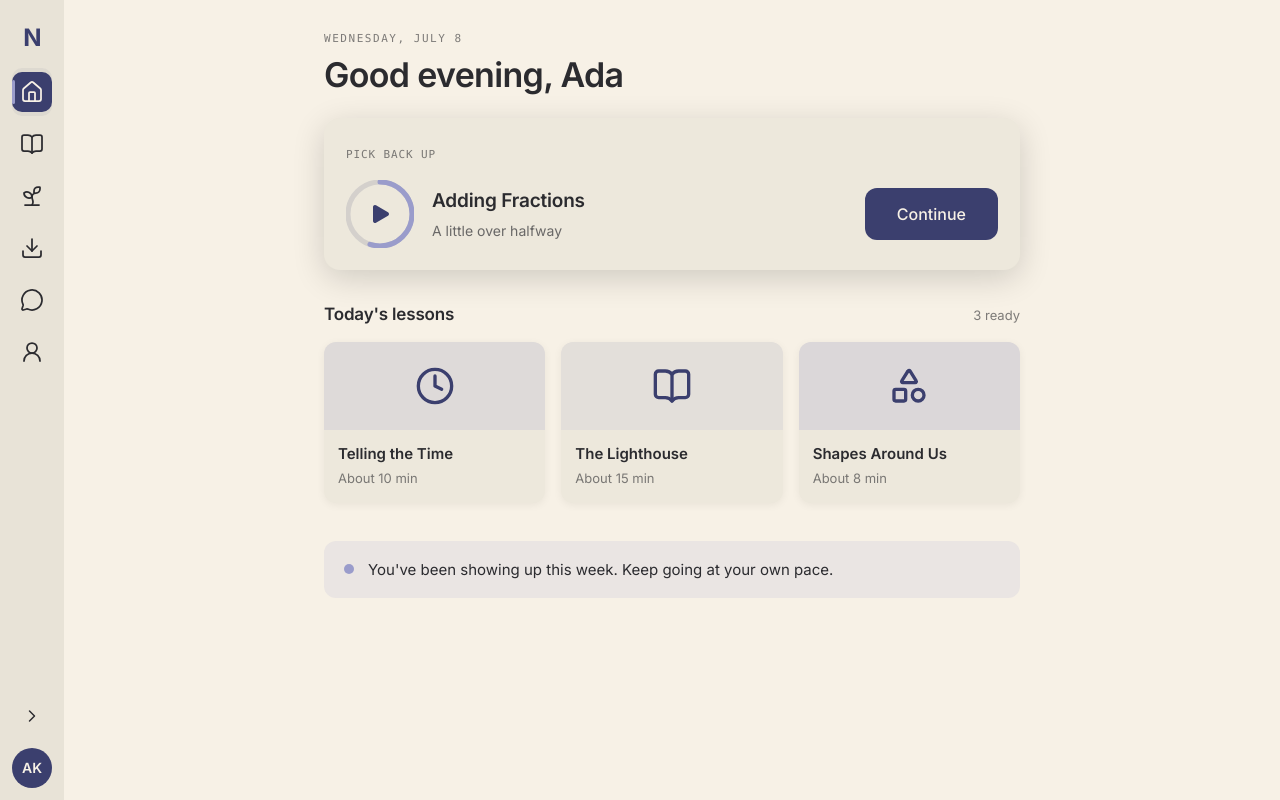
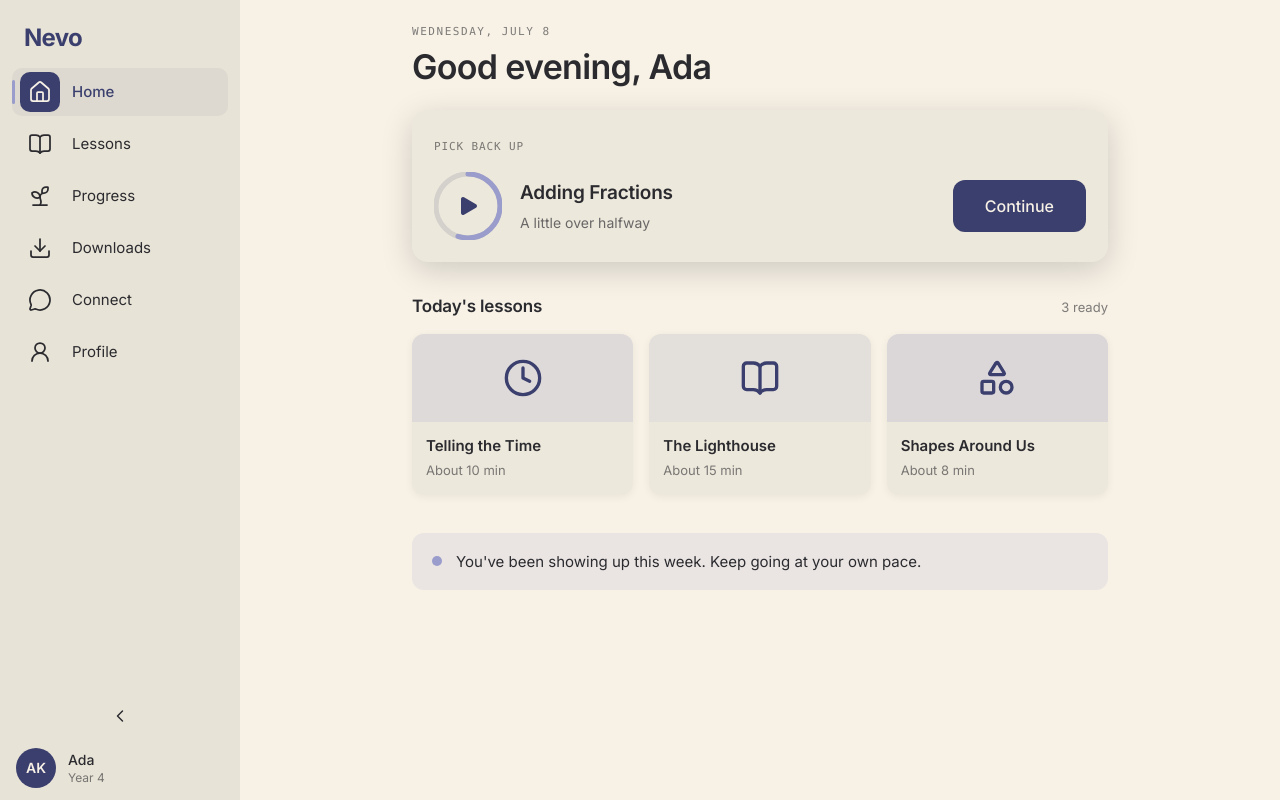
Before and after one commit to teslimsadiqnevo/nevo-frontend-2.0, a Next.js app: page /student/dashboard in a window 1280 px wide. Built offline with nearby package versions, Linux system fonts and the light colour scheme.

Commit message:
fix(student): resolve self-review findings on shell + dashboard

```diff
--- a/src/components/shared/Sidebar.tsx
+++ b/src/components/shared/Sidebar.tsx
@@ -23,15 +23,23 @@ export function Sidebar({
   activeHref,
   user,
   defaultCollapsed = false,
+  collapsed: collapsedProp,
+  onToggle,
   className,
 }: {
   items: NavItem[];
   activeHref?: string;
   user?: { name: string; subtitle?: string; initials: string };
   defaultCollapsed?: boolean;
+  /** Controlled collapse. Omit to let the sidebar manage its own state. */
+  collapsed?: boolean;
+  onToggle?: (collapsed: boolean) => void;
   className?: string;
 }) {
-  const [collapsed, setCollapsed] = useState(defaultCollapsed);
+  const [internalCollapsed, setInternalCollapsed] = useState(defaultCollapsed);
+  const collapsed = collapsedProp ?? internalCollapsed;
+  const toggle = () =>
+    onToggle ? onToggle(!collapsed) : setInternalCollapsed((v) => !v);
 
   return (
     <nav
@@ -102,7 +110,7 @@ export function Sidebar({
       <button
         type="button"
         aria-label={collapsed ? "Expand sidebar" : "Collapse sidebar"}
-        onClick={() => setCollapsed((v) => !v)}
+        onClick={toggle}
         className="flex h-10 cursor-pointer items-center justify-center rounded-[10px] text-nevo-near-black transition-colors hover:bg-nevo-near-black/[0.04]"
       >
         <Icon icon={collapsed ? ChevronRight : ChevronLeft} size="dense" />
--- a/src/components/student/Home/HomeDashboard.tsx
+++ b/src/components/student/Home/HomeDashboard.tsx
@@ -1,5 +1,6 @@
 "use client";
 
+import { useEffect, useState } from "react";
 import Link from "next/link";
 import { BookOpen, Clock, Play, Shapes } from "lucide-react";
 import type { LucideIcon } from "lucide-react";
@@ -40,11 +41,36 @@ const ENCOURAGEMENT =
   "You've been showing up this week. Keep going at your own pace.";
 
 /** Time-of-day greeting — no data, just the clock. */
-function greeting(): string {
-  const h = new Date().getHours();
-  if (h < 12) return "Good morning";
-  if (h < 17) return "Good afternoon";
+function greetingFor(hour: number): string {
+  if (hour < 12) return "Good morning";
+  if (hour < 17) return "Good afternoon";
   return "Good evening";
+}
+
+/**
+ * Date + greeting depend on the viewer's local clock, which only the client
+ * knows — computing them during render would mismatch the server HTML on
+ * hydration. Resolve them after mount instead; until then the greeting is a
+ * time-neutral "Hello".
+ */
+function useLocalClock() {
+  const [clock, setClock] = useState<{ date: string; greeting: string } | null>(
+    null,
+  );
+  useEffect(() => {
+    const now = new Date();
+    // Client-only clock read, once on mount — keeps SSR + hydration in agreement.
+    // eslint-disable-next-line react-hooks/set-state-in-effect
+    setClock({
+      date: now.toLocaleDateString(undefined, {
+        weekday: "long",
+        day: "numeric",
+        month: "long",
+      }),
+      greeting: greetingFor(now.getHours()),
+    });
+  }, []);
+  return clock;
 }
 
 /**
@@ -54,23 +80,18 @@ function greeting(): string {
  * aware; a settled empty state when there's nothing queued.
  */
 export function HomeDashboard() {
-  const today = new Date().toLocaleDateString(undefined, {
-    weekday: "long",
-    day: "numeric",
-    month: "long",
-  });
-
+  const clock = useLocalClock();
   const nothingQueued = !CONTINUE && TODAY.length === 0;
 
   return (
     <div className="mx-auto w-full max-w-[720px] px-5 py-2 pb-8 sm:px-8 sm:py-6 lg:max-w-[760px]">
       {/* Greeting */}
       <div className="motion-safe:animate-in motion-safe:fade-in-0 motion-safe:slide-in-from-bottom-2 motion-safe:duration-500">
-        <span className="font-mono text-[11px] tracking-[0.14em] text-nevo-near-black/60 uppercase">
-          {today}
+        <span className="flex h-4 items-center font-mono text-[11px] tracking-[0.14em] text-nevo-near-black/60 uppercase">
+          {clock?.date ?? ""}
         </span>
         <h1 className="mt-2 text-[28px] font-semibold leading-[1.12] tracking-[-0.02em] text-nevo-near-black sm:text-[34px]">
-          {greeting()}, {MOCK_STUDENT.name}
+          {clock?.greeting ?? "Hello"}, {MOCK_STUDENT.name}
         </h1>
       </div>
 
--- a/src/components/student/Lessons/LessonPreviewSheet.tsx
+++ b/src/components/student/Lessons/LessonPreviewSheet.tsx
@@ -46,7 +46,7 @@ export function LessonPreviewSheet({
             {lesson.subject}
           </span>
           <span className="text-sm text-nevo-near-black/60">
-            {lesson.timeEstimate.replace(/^About /, "About ")}
+            {lesson.timeEstimate.replace(/\bmin\b/, "minutes")}
           </span>
         </div>
 
--- a/src/components/student/Lessons/LessonsTab.tsx
+++ b/src/components/student/Lessons/LessonsTab.tsx
@@ -190,23 +190,32 @@ function LessonCard({
 function StatusMark({ status }: { status: LessonStatus }) {
   if (status === "completed") {
     return (
-      <span className="absolute top-3 right-3 flex size-5 items-center justify-center rounded-full bg-nevo-navy">
-        <Check className="size-3 text-nevo-cream" strokeWidth={3} />
+      <span
+        role="img"
+        aria-label="Completed"
+        className="absolute top-3 right-3 flex size-5 items-center justify-center rounded-full bg-nevo-navy"
+      >
+        <Check className="size-3 text-nevo-cream" strokeWidth={3} aria-hidden />
       </span>
     );
   }
   if (status === "in_progress") {
     return (
       <span
+        role="img"
+        aria-label="In progress"
         className="absolute top-3 right-3 size-5 rounded-full border-2 border-nevo-violet"
         style={{
           background: "conic-gradient(#3b3f6e 55%, transparent 0)",
         }}
-        aria-label="In progress"
       />
     );
   }
   return (
-    <span className="absolute top-3 right-3 size-5 rounded-full border-2 border-nevo-near-black/28" />
+    <span
+      role="img"
+      aria-label="Not started"
+      className="absolute top-3 right-3 size-5 rounded-full border-2 border-nevo-near-black/28"
+    />
   );
 }
--- a/src/components/student/Shell/StudentShell.tsx
+++ b/src/components/student/Shell/StudentShell.tsx
@@ -1,6 +1,7 @@
 "use client";
 
 import Image from "next/image";
+import { useEffect, useState } from "react";
 import { usePathname } from "next/navigation";
 import { BottomNav, Sidebar } from "@/components/shared";
 import { MOCK_STUDENT, STUDENT_NAV } from "./studentNav";
@@ -10,9 +11,22 @@ import { MOCK_STUDENT, STUDENT_NAV } from "./studentNav";
  * left `Sidebar` (tablet/desktop) or `BottomNav` (mobile). Full-screen flows —
  * onboarding and the immersive Lesson Player — render bare, with no chrome
  * ("no in-lesson sidebar").
+ *
+ * The shell is a fixed-height viewport frame: the sidebar/nav stay put while only
+ * the content region scrolls.
  */
 export function StudentShell({ children }: { children: React.ReactNode }) {
   const pathname = usePathname() ?? "";
+
+  // Sidebar defaults collapsed (matches the server render, so no hydration
+  // mismatch), then opens on desktop after mount. Tablet stays collapsed for room.
+  const [collapsed, setCollapsed] = useState(true);
+  useEffect(() => {
+    // Client-only media read, once on mount — the deliberate way to pick a
+    // hydration-safe default (server can't know the viewport width).
+    // eslint-disable-next-line react-hooks/set-state-in-effect
+    setCollapsed(!window.matchMedia("(min-width: 1024px)").matches);
+  }, []);
 
   if (isFullScreen(pathname)) return <>{children}</>;
 
@@ -21,14 +35,15 @@ export function StudentShell({ children }: { children: React.ReactNode }) {
   )?.href;
 
   return (
-    <div className="flex min-h-[100dvh] bg-nevo-cream text-nevo-near-black">
+    <div className="flex h-[100dvh] bg-nevo-cream text-nevo-near-black">
       {/* Sidebar — tablet & desktop */}
       <div className="hidden shrink-0 md:block">
         <Sidebar
           items={STUDENT_NAV}
           activeHref={activeHref}
           user={MOCK_STUDENT}
-          defaultCollapsed
+          collapsed={collapsed}
+          onToggle={setCollapsed}
         />
       </div>
 
@@ -48,7 +63,8 @@ export function StudentShell({ children }: { children: React.ReactNode }) {
           </span>
         </header>
 
-        <main className="min-h-0 flex-1">{children}</main>
+        {/* Only the content region scrolls; the sidebar/nav stay fixed */}
+        <main className="min-h-0 flex-1 overflow-y-auto">{children}</main>
 
         {/* Bottom nav — mobile only */}
         <div className="shrink-0 px-3 pb-3 md:hidden">
```
